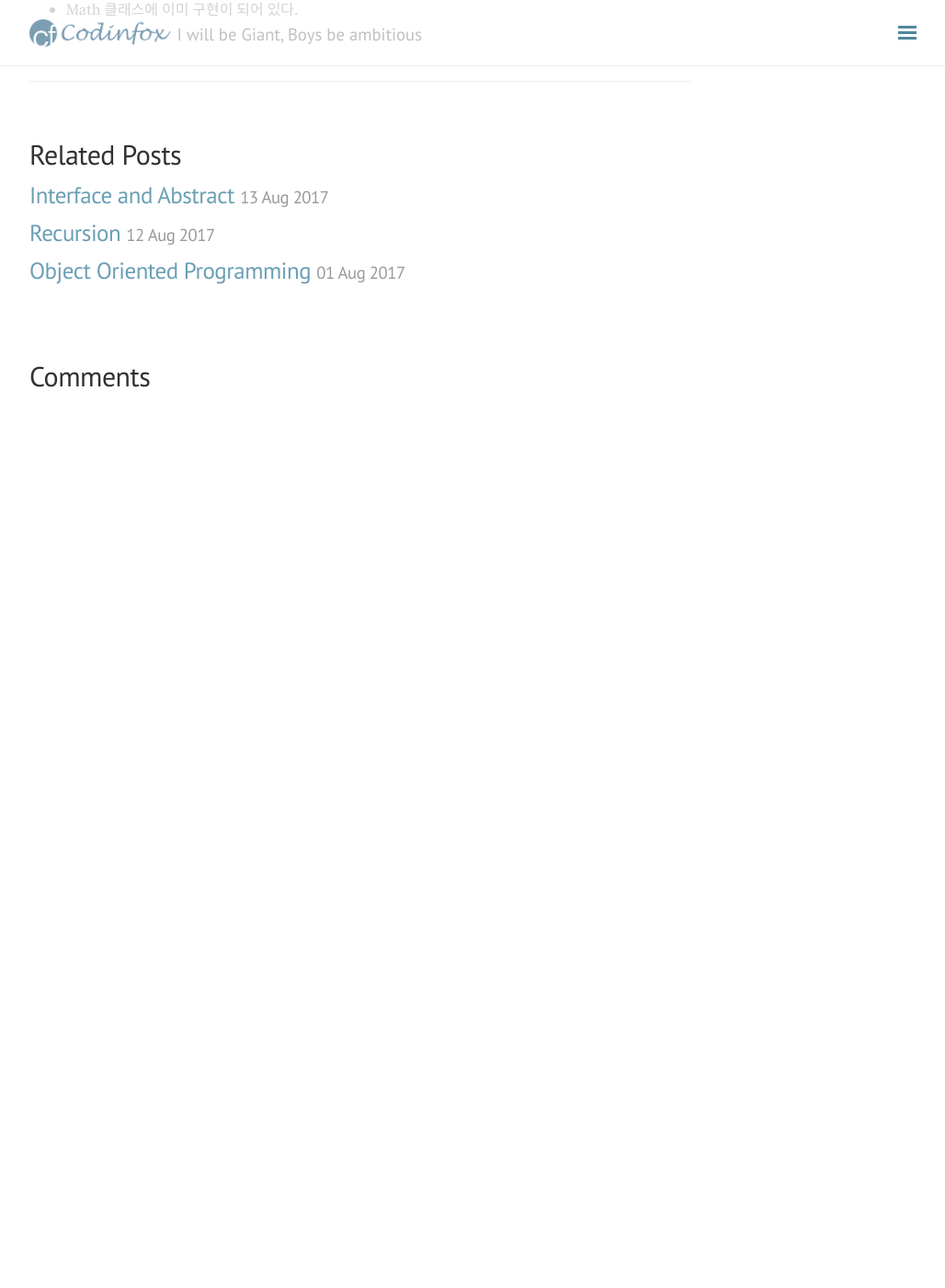
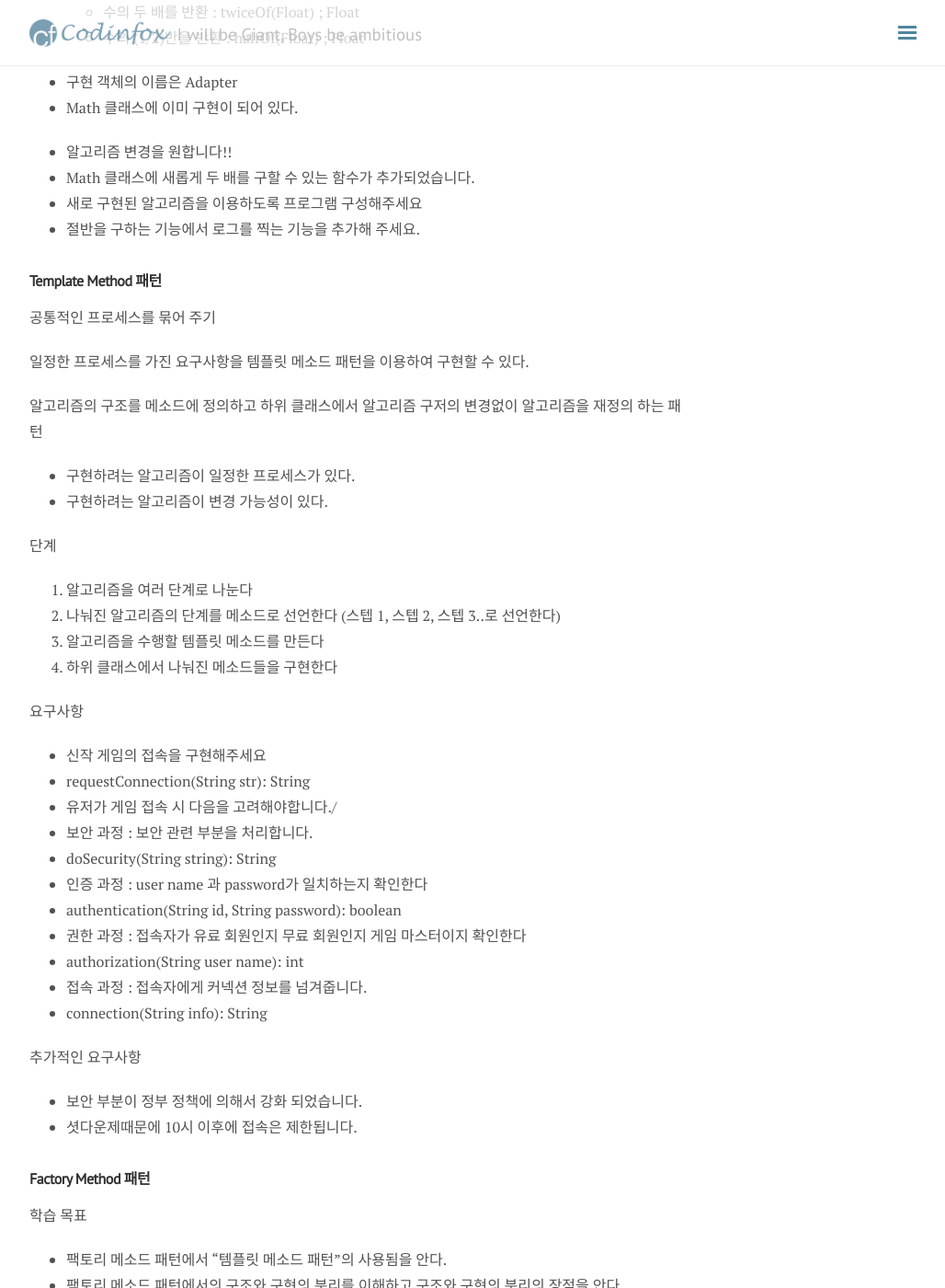
Before and after one commit to masinogns/masinogns.github.com, a Jekyll site: the page built from _posts/2017-08-19-design-patterns.md, in a window 1280 px wide and 1400 px high, scrolled down 1293 px. Shown: the whole window at 92% size, without its empty margins (248-1276 px from the left). Built offline with Jekyll 4.4.1, drawn with Linux system fonts in a browser that asks for light colours; nearby versions of some CDN libraries; our own code applies the rules of GitHub Pages for plain Markdown files; comment, search, counter and statistics services are not loaded; before the commit the page ends 1731 px from its top, so only the background shows below that; some of the changed text lies outside the part shown.

Commit message:
템플릿 메소드, 팩토리 메소드 추

```diff
--- a/_posts/2017-08-19-design-patterns.md
+++ b/_posts/2017-08-19-design-patterns.md
@@ -1,8 +1,10 @@
 ---
 layout: post
-title: [Design pattern] : ekd
+title: 인프런 [Design pattern]
 categories: Interview
 ---
+
+# 디자인 패턴
 
 ## Strategy pattern (전략 패턴)
 
@@ -48,3 +50,57 @@ categories: Interview
 
 - 구현 객체의 이름은 Adapter
 - Math 클래스에 이미 구현이 되어 있다.
+
+- 알고리즘 변경을 원합니다!!
+ - Math 클래스에 새롭게 두 배를 구할 수 있는 함수가 추가되었습니다.
+ - 새로 구현된 알고리즘을 이용하도록 프로그램 구성해주세요
+- 절반을 구하는 기능에서 로그를 찍는 기능을 추가해 주세요.
+
+### Template Method 패턴
+
+공통적인 프로세스를 묶어 주기
+
+일정한 프로세스를 가진 요구사항을 템플릿 메소드 패턴을 이용하여 구현할 수 있다.
+
+알고리즘의 구조를 메소드에 정의하고 하위 클래스에서 알고리즘 구저의 변경없이 알고리즘을 재정의 하는 패턴
+
+- 구현하려는 알고리즘이 일정한 프로세스가 있다.
+- 구현하려는 알고리즘이 변경 가능성이 있다.
+
+단계
+1. 알고리즘을 여러 단계로 나눈다
+2. 나눠진 알고리즘의 단계를 메소드로 선언한다 (스텝 1, 스텝 2, 스텝 3..로 선언한다)
+3. 알고리즘을 수행할 템플릿 메소드를 만든다
+4. 하위 클래스에서 나눠진 메소드들을 구현한다
+
+요구사항
+- 신작 게임의 접속을 구현해주세요
+ - requestConnection(String str): String
+- 유저가 게임 접속 시 다음을 고려해야합니다./
+ - 보안 과정 : 보안 관련 부분을 처리합니다.
+  - doSecurity(String string): String
+ - 인증 과정 : user name 과 password가 일치하는지 확인한다
+  - authentication(String id, String password): boolean
+ - 권한 과정 : 접속자가 유료 회원인지 무료 회원인지 게임 마스터이지 확인한다
+  - authorization(String user name): int
+ - 접속 과정 : 접속자에게 커넥션 정보를 넘겨줍니다.
+  - connection(String info): String
+
+추가적인 요구사항
+- 보안 부분이 정부 정책에 의해서 강화 되었습니다.
+- 셧다운제때문에 10시 이후에 접속은 제한됩니다.
+
+### Factory Method 패턴
+
+학습 목표
+- 팩토리 메소드 패턴에서 "템플릿 메소드 패턴"의 사용됨을 안다.
+- 팩토리 메소드 패턴에서의 구조와 구현의 분리를 이해하고 구조와 구현의 분리의 장점을 안다.
+
+요구 사항
+- 개인 아이템과 아이템 생성을 구현해주세요
+  - 아이템을 생성하기 전에 데이터 베이스에서 아이템 정보를 요청합니다
+  - 아이템을 생성 후 아이템 복제 등의 불법을 방지하기 위해 데이터 베이스에 아이템 생성 정보를 남깁니다.
+- 아이템을 생성하는 주체를 ItemCreator로 이름 짓습니다
+- 아이템은 item이라는 interface로 다룰 수 있도록 합니다.
+  - item은 use함수를 기본 함수로 갖고잇습니다.
+- 현재 아이템의 종류는 체력 회복 물약, 마력 회복 물약이 있습니다.
```
